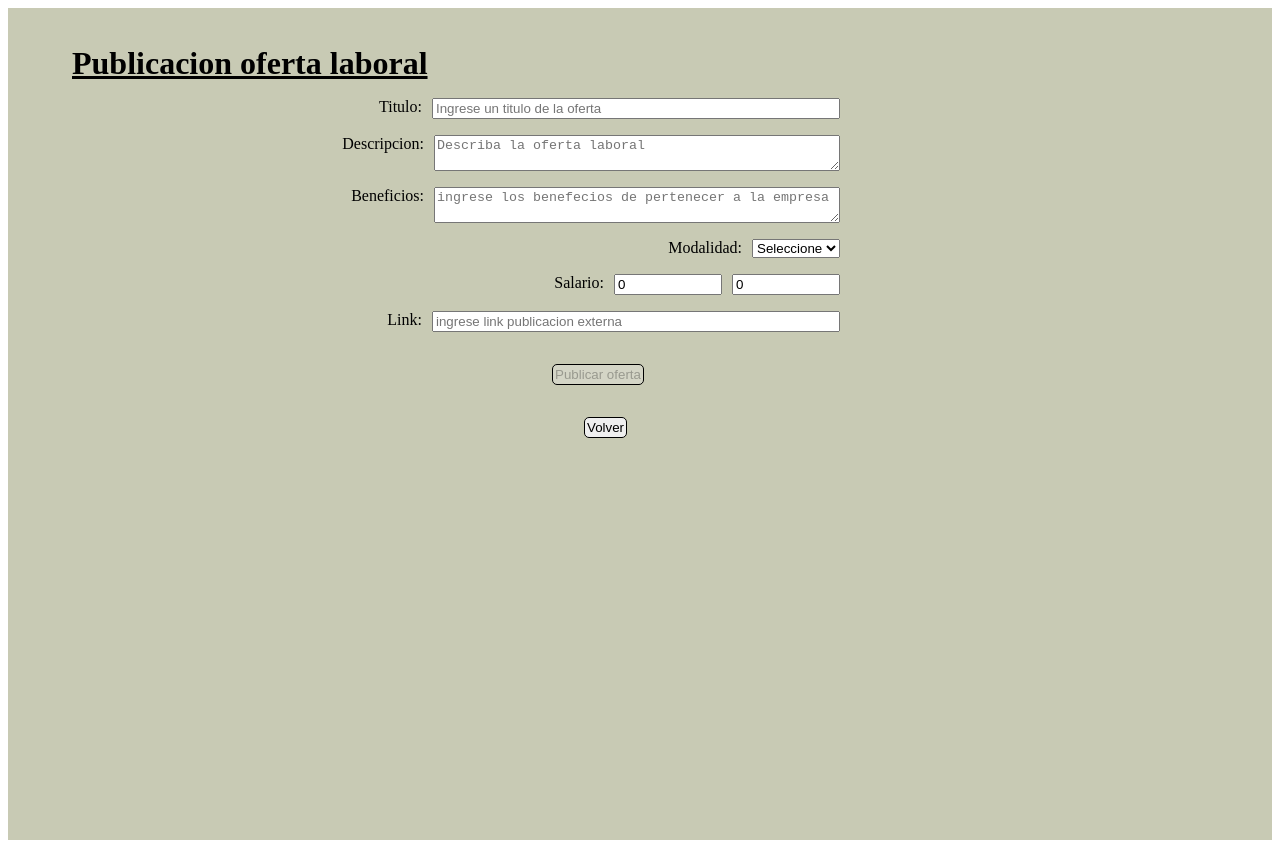
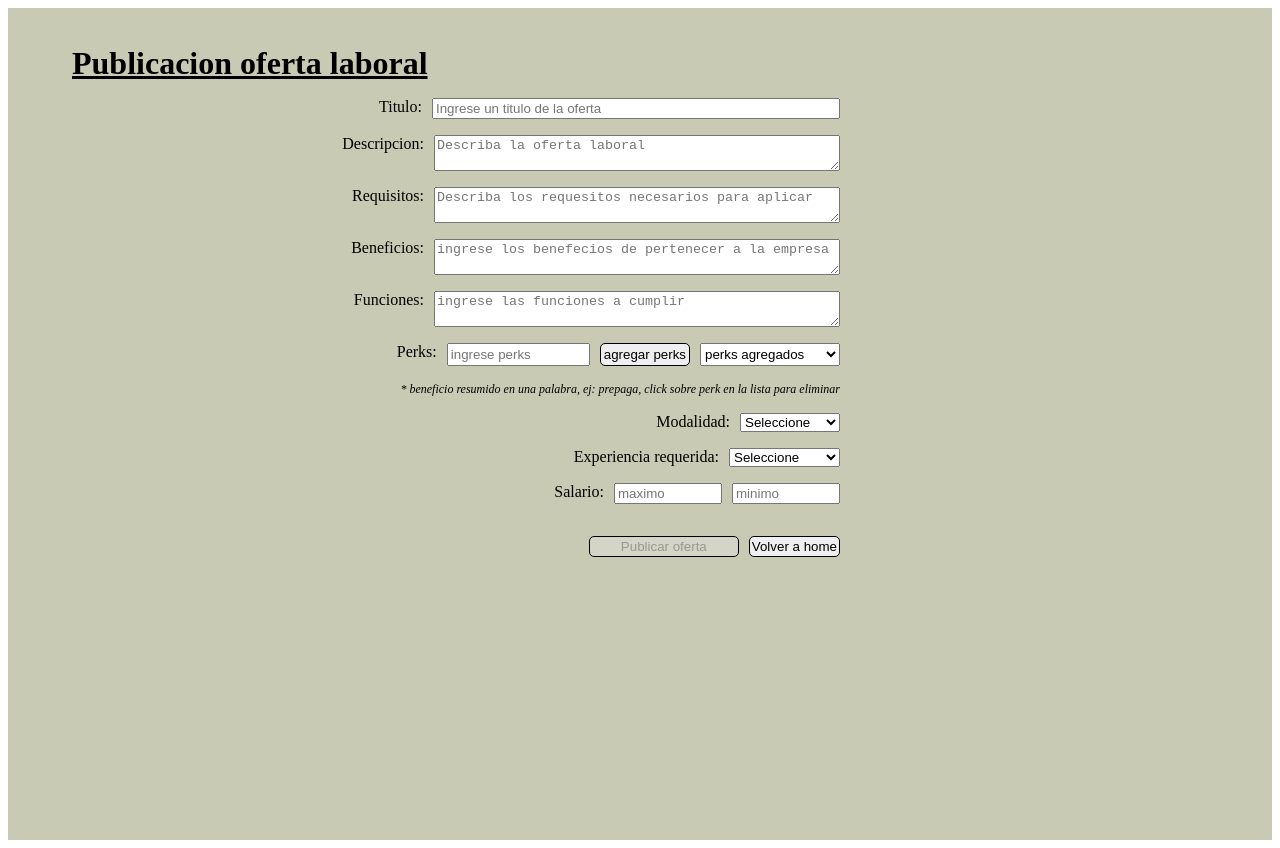
Before and after one commit to felipecalderon/PF-SoyHenry, a React (Create React App) app in the folder client/: page /offersCreate in a window 1280 px wide. Built offline with nearby package versions, Linux system fonts and the light colour scheme.

Commit message:
funcionalidad registrar usuario y empresa, mas datos en el formulario de creacion de ofertas

```diff
--- a/client/src/components/Form/FormCreateOffers.jsx
+++ b/client/src/components/Form/FormCreateOffers.jsx
@@ -9,8 +9,12 @@ function validate(inputs){
     let errors = {};
     if (!inputs.title) errors.title = 'se requiere un titulo *';
     if (!inputs.description) errors.description = 'se requiere una descripcion *';
+    if (!inputs.requeriments) errors.requeriments = 'se requiere requisitos *';
     if (!inputs.benefits) errors.benefits = 'se requiere beneficios *';
+    if (!inputs.functions) errors.functions = 'se requiere funciones a cumplir *'
     if (!inputs.modality) errors.modality = 'debe selecionar una modalidad *';
+    if (!inputs.perks.length) errors.perks = 'debe ingresar perks *'
+    if (!inputs.experience)  errors.experience = 'se debe seleccionar la experiencia requerida'
     if (inputs.min_salary <= 0) errors.min_salary = 'ingrese un salario correcto *';
     if (inputs.max_salary <= 0) errors.max_salary = 'ingrese un salario correcto *';
 
@@ -25,13 +29,16 @@ export default function OffersCreate () {
 
         title: '',
         description: '',
+        requeriments:'',
         benefits: '',
+        functions: '',
         perks: [],
-        min_salary: 0,
-        max_salary: 0,
+        min_salary: '',
+        max_salary: '',
         modality: '',
         applications_count: 0,
-        link: '',
+        experience: '',
+
     })
 
     function handleChange(event){
@@ -43,6 +50,28 @@ export default function OffersCreate () {
             ...inputs,
             [event.target.name]: event.target.value
         }));
+        console.log(inputs.modality)
+    }
+
+    function handlePerks(event){
+
+        let perks = document.getElementById('perks')
+        if (perks.value === '') return
+
+        setInputs({
+            ...inputs,
+            perks: [...inputs.perks, perks.value]
+        })
+        perks.value = '';
+    }
+
+    function handlePerksDelete(event){
+
+        alert('perks eliminado')
+        setInputs({
+            ...inputs,
+            perks: inputs.perks.filter(perk => perk !== event.target.value)
+        })
     }
 
     function handleSubmit(event){
@@ -56,15 +85,23 @@ export default function OffersCreate () {
             <h1 className={styles.titulo}>Publicacion oferta laboral</h1>
             <form className="" onSubmit={(event) => handleSubmit(event)}>
                 <div className={styles.contenedor_inputs}>
-            {errors.title && <p>{errors.title} </p> }
+                    {errors.title && <p>{errors.title} </p> }
                     <label >Titulo: </label>
                     <input className={styles.inputs_strings} type='text' onChange={(event) => handleChange(event)} value={inputs.title} name='title'  placeholder="Ingrese un titulo de la oferta"/>
                 </div>
+
                 <div className={styles.contenedor_inputs}>
                     {errors.description && <p>{errors.description} </p> }
                     <label >Descripcion: </label>
                     <textarea className={styles.inputs_strings}  type='text' onChange={(event) => handleChange(event)} value={inputs.description} name='description'  placeholder="Describa la oferta laboral"/>
                 </div>
+
+                <div className={styles.contenedor_inputs}>
+                {errors.requeriments && <p>{errors.requeriments} </p>}
+                    <label >Requisitos: </label>
+                    <textarea className={styles.inputs_strings}  type='text' onChange={(event) => handleChange(event)} value={inputs.requeriments} name='requeriments'  placeholder="Describa los requesitos necesarios para aplicar"/>
+                </div>
+
                 <div className={styles.contenedor_inputs}>
                     {errors.benefits && <p>{errors.benefits} </p>}
                     <label >Beneficios: </label>
@@ -72,13 +109,51 @@ export default function OffersCreate () {
                 </div>
 
                 <div className={styles.contenedor_inputs}>
+                    {errors.functions && <p>{errors.functions} </p>}
+                    <label >Funciones: </label>
+                    <textarea className={styles.inputs_strings}  type='text' onChange={(event) => handleChange(event)} value={inputs.functions} name='functions'  placeholder="ingrese las funciones a cumplir"/>
+                </div>
+
+                <div className={styles.contenedor_inputs}>
+                    {errors.perks && <p>{errors.perks}</p> }
+                    <label >Perks:</label>
+                    <input type="text" name='perks'  id='perks' className={styles.perks_input} placeholder='ingrese perks' />
+                    <button className={styles.perks_button} type='button' onClick={(event) => handlePerks(event)}>agregar perks</button>
+                    <select className={styles.perks_select} onChange={(event => handlePerksDelete(event))} >
+                        <option id="perks_select" >perks agregados</option>
+                        {inputs.perks.map(perk => {
+                            return (
+                                <option value={perk}>{perk}</option>
+                            )
+                        })}
+                    </select>
+                </div>
+
+                <div className={styles.contenedor_inputs}>
+                    <span className={styles.perks_information}>* beneficio resumido en una palabra, ej: prepaga, click sobre perk en la lista para eliminar</span>
+                </div>
+
+                <div className={styles.contenedor_inputs}>
                     {errors.modality && <p>{errors.modality} </p>}
                     <label >Modalidad: </label>
                     <select name="modality" onChange={(event) => handleChange(event)} >
                         <option value="">Seleccione</option>
-                        <option value="Presencial">Presencial</option>
-                        <option value="Hybrido">Hybrido</option>
-                        <option value="Remoto">Remoto</option>
+                        <option value="no_remote">Presencial</option>
+                        <option value="hybrid">Hybrido</option>
+                        <option value="fully_remote">Remoto</option>
+                        <option value="remote_local">Remoto local</option>
+                    </select>
+                </div>
+
+                <div className={styles.contenedor_inputs}>
+                    {errors.experience && <p>{errors.experience} </p>}
+                    <label >Experiencia requerida: </label>
+                    <select name="experience" onChange={(event) => handleChange(event)} >
+                        <option value="">Seleccione</option>
+                        <option value="0">sin experiencia</option>
+                        <option value="1">1 año</option>
+                        <option value="2-4">2 a 4 años</option>
+                        <option value="5">5 años</option>
                     </select>
                 </div>
 
@@ -88,17 +163,13 @@ export default function OffersCreate () {
                     <input className={styles.inputs_number} type='number' onChange={(event) => handleChange(event)} value={inputs.min_salary} name='min_salary'  placeholder="maximo"/>
                     <input className={styles.inputs_number} type='number' onChange={(event) => handleChange(event)} value={inputs.max_salary} name='max_salary'  placeholder="minimo"/>
                 </div>
+
                 <div className={styles.contenedor_inputs}>
-                    <label >Link: </label>
-                    <input className={styles.inputs_strings} type='text' onChange={(event) => handleChange(event)} value={inputs.link} name='link'  placeholder="ingrese link publicacion externa"/>
+                    <button className={styles.boton_submit} type='submit' disabled = {( Object.keys(errors).length !== 0 || inputs.title === '' )}> Publicar oferta</button>
+                    <Link to='/'> <button className={styles.boton_volver}> Volver a home </button></Link>
+
                 </div>
-                    <div>
-
-                    </div>
-                <button className={styles.boton_submit} type='submit' disabled = {( Object.keys(errors).length !== 0 || inputs.title === '' )}> Publicar oferta</button>
             </form>
-            <Link to='/'> <button className={styles.boton_volver}> Volver </button></Link>
         </div>
     )
-
 }
--- a/client/src/components/Form/FormCreateOffers.module.css
+++ b/client/src/components/Form/FormCreateOffers.module.css
@@ -28,17 +28,18 @@
 }
 
 .boton_submit {
-    margin-left: 30rem;
+
     border: 1px black solid;
     border-radius: 5px;
     padding: 2px;
+    width: 150px;
     margin-top: 1rem;
     margin-bottom: 1rem;
 
 }
 
 .boton_volver {
-    margin-left: 32rem;
+
     border: 1px black solid;
     border-radius: 5px;
     padding: 2px;
@@ -46,6 +47,25 @@
     margin-bottom: 1rem;
 }
 
+.perks_select{
+    width: 140px;
+}
+
+.perks_information{
+    font-size: 12px;
+    font-style: italic;
+}
+
+.perks_input{
+    width: 135px;
+}
+
+.perks_button {
+    border: 1px black solid;
+    border-radius: 5px;
+    padding: 3px;
+}
+
 p{
     font-size: 12px;
     font-style: italic;
--- a/client/src/components/Registro/Registro.jsx
+++ b/client/src/components/Registro/Registro.jsx
@@ -1,10 +1,38 @@
-import React from "react";
+import React , { useState } from "react";
 import { Link } from "react-router-dom";
 import logofusionajob from '../../assets/logofusionajob.png';
 import working1 from '../../assets/working1.png';
 import Footer from "../Footer/Footer";
+import { postFechNewUsers } from '../../redux/actions/postFechNewUsers'
+import { useDispatch } from "react-redux";
 
 export const Registro = () => {
+
+    const dispatch = useDispatch();
+    const [inputs, setInputs] = useState({
+        username: '',
+        apellido: '',
+        email: '',
+        password: '',
+        documento: '',
+        rol: 'Postulante'
+    })
+
+
+
+function handleChange(event) {
+    setInputs({
+        ...inputs,
+        [event.target.name]: event.target.value
+    })
+}
+
+function handleSubmit(event){
+    event.preventDefault();
+    dispatch(postFechNewUsers(inputs))
+    alert('usuario registrado')
+}
+
     return (
         <div className='relative bg-yellow-100'>
 
@@ -25,45 +53,45 @@ export const Registro = () => {
 
             <div className='flex relative w-[27.5rem] ml-[14rem] mt-[5rem] pt-[.5rem]'>
 
-                <form className='relative'>
+                <form className='relative' onSubmit={(event) => handleSubmit(event)}>
 
                     <div className='relative ml-[1.5rem]'>
                         <label>Nombre:</label>
                     </div>
                     <div className='relative ml-[1rem] mb-[2rem]'>
-                        <input type='text' className='border-8 rounded-2xl px-2'></input>
+                        <input type='text' className='border-8 rounded-2xl px-2' value={inputs.username} name='username' onChange={(event) => handleChange(event)} ></input>
                     </div>
 
                     <div className='relative ml-[1.5rem]'>
                         <label>Email:</label>
                     </div>
                     <div className='relative ml-[1rem] mb-[2rem]'>
-                        <input type='text' className='border-8 rounded-2xl px-2'></input>
+                        <input type='text' className='border-8 rounded-2xl px-2' value={inputs.email} name='email' onChange={(event) => handleChange(event)}></input>
                     </div>
 
                     <div className='absolute ml-[15.5rem] top-0'>
                         <label>Apellido:</label>
                     </div>
                     <div className='absolute ml-[15rem] mt-[1.5rem] top-0'>
-                        <input type='text' className='border-8 rounded-2xl px-2'></input>
+                        <input type='text' className='border-8 rounded-2xl px-2'value={inputs.apellido} name='apellido' onChange={(event) => handleChange(event)} ></input>
                     </div>
 
                     <div className='absolute ml-[15.5rem] mt-[6rem] top-0'>
                         <label>Contraseña:</label>
                     </div>
                     <div className='absolute ml-[15rem] mt-[7.5rem] top-0'>
-                        <input type='password' className='border-8 rounded-2xl px-2'></input>
+                        <input type='password' className='border-8 rounded-2xl px-2' value={inputs.password} name='password' onChange={(event) => handleChange(event)}></input>
                     </div>
 
                     <div className='relative ml-[1.5rem]'>
                         <label>Documento:</label>
                     </div>
                     <div className='relative ml-[1rem] mb-[1rem]'>
-                        <input type='text' pattern="^[0-9]\d*$" className='border-8 rounded-2xl px-2'></input>
+                        <input type='text' pattern="^[0-9]\d*$" className='border-8 rounded-2xl px-2'  value={inputs.documento} name='documento' onChange={(event) => handleChange(event)}></input>
                     </div>
 
                     <div className='relative mt-[6rem] ml-[20rem] font-bold pb-[3rem]'>
-                        <button className='bg-blue-300 hover:bg-blue-400 w-32 h-8 rounded-lg border-black hover:text-yellow-200'>Crear cuenta</button>
+                        <button type='submit' className='bg-blue-300 hover:bg-blue-400 w-32 h-8 rounded-lg border-black hover:text-yellow-200'>Crear cuenta</button>
                     </div>
 
                 </form>
--- a/client/src/components/Registro/RegistroEmpresa.jsx
+++ b/client/src/components/Registro/RegistroEmpresa.jsx
@@ -1,10 +1,35 @@
-import React from "react";
+import React , { useState } from "react";
 import { Link } from "react-router-dom";
 import logofusionajob from '../../assets/logofusionajob.png';
-import working1 from '../../assets/working1.png';
+//import working1 from '../../assets/working1.png';
 import Footer from "../Footer/Footer";
+import { useDispatch } from "react-redux";
+import { postFechNewCompany } from '../../redux/actions/postFechNewCompany'
+
+
 
 export const RegistroEmpresa = () => {
+
+    const dispatch = useDispatch();
+    const [inputs, setInputs] = useState({
+        name:'',
+        website:'',
+    })
+
+    function handleChange(event) {
+        setInputs({
+            ...inputs,
+            [event.target.name]: event.target.value
+        })
+    }
+
+    function handleSubmit(event){
+        event.preventDefault();
+        dispatch(postFechNewCompany(inputs))
+        alert('empresa registrada')
+    }
+
+
     return (
         <div className='bg-yellow-100'>
             <div className=' bg-slate-300'>
@@ -12,25 +37,26 @@ export const RegistroEmpresa = () => {
                 <Link to='/'><button className='absolute top-2 left-5 w-auto h-auto bg-blue-300 rounded-[6px] border-black py-[.1rem] px-2'>Volver</button></Link>
                 <Link to='/registro'><button className='absolute top-2 right-5 text-red-600 font-bold'>Registrate como postulante</button></Link>
             </div>
-            <div className='flex absolute right-0 mr-[5rem]'>
+            {/* <div className='flex absolute right-0 mr-[5rem]'>
                 <img src={working1} alt='work1' className='w-[25rem]'/>
-            </div>
+            </div> */}
             <h2>Creá tu cuenta y encontrá al mejor postulante!</h2>
-            <form>
+            <form onSubmit={(event) => handleSubmit(event)}>
                 <label>Nombre de la empresa:</label>
-                <input></input>
+                <input type='text' value={inputs.name} name='name' onChange={(event) => handleChange(event)}></input>
 
                 <label>Razón social o CUIT:</label>
                 <input></input>
 
-                <label>Email:</label>
-                <input></input>
+                <label>Website:</label>
+                <input type='text'value={inputs.website} name='website'  onChange={(event) => handleChange(event)}></input>
 
                 <label>Contraseña:</label>
                 <input></input>
 
                 {/* <label>Documento:</label>
                 <input></input> */}
+                <button type='submit' > registrar empresa</button>
             </form>
             <p className='text-black'>Al hacer click en Crear Cuenta, acepto las Condiciones de uso y las Políticas de privacidad de Fusionajob.</p>
             <div className='bottom-0'>
--- /dev/null
+++ b/client/src/redux/actions/postFechNewCompany.js
@@ -0,0 +1,26 @@
+import { createAsyncThunk } from '@reduxjs/toolkit';
+
+export const postFechNewCompany = createAsyncThunk(
+  'users/createUser',
+  async (userData, { rejectWithValue }) => {
+    try {
+      const response = await fetch('http://localhost:3001/company', {
+        method: 'POST',
+        headers: {
+          'Content-Type': 'application/json'
+        },
+        body: JSON.stringify(userData)
+      });
+
+      if (!response.ok) {
+        const error = await response.json();
+        return rejectWithValue(error);
+      }
+
+      const data = await response.json();
+      return data;
+    } catch (error) {
+      return rejectWithValue(error.message);
+    }
+  }
+);
--- /dev/null
+++ b/client/src/redux/actions/postFechNewUsers.js
@@ -0,0 +1,27 @@
+import { createAsyncThunk } from '@reduxjs/toolkit';
+
+export const postFechNewUsers = createAsyncThunk(
+  'users/createUser',
+  async (userData, { rejectWithValue }) => {
+    try {
+      console.log(userData)
+      const response = await fetch('http://localhost:3001/user', {
+        method: 'POST',
+        headers: {
+          'Content-Type': 'application/json'
+        },
+        body: JSON.stringify(userData)
+      });
+
+      if (!response.ok) {
+        const error = await response.json();
+        return rejectWithValue(error);
+      }
+
+      const data = await response.json();
+      return data;
+    } catch (error) {
+      return rejectWithValue(error.message);
+    }
+  }
+);
```
Also changed, not shown: client/src/components/JobDetail/JobDetail.jsx (+12 -12 lines), client/src/redux/slices/OffersSlices.js (deleted, +0 -29 lines).
